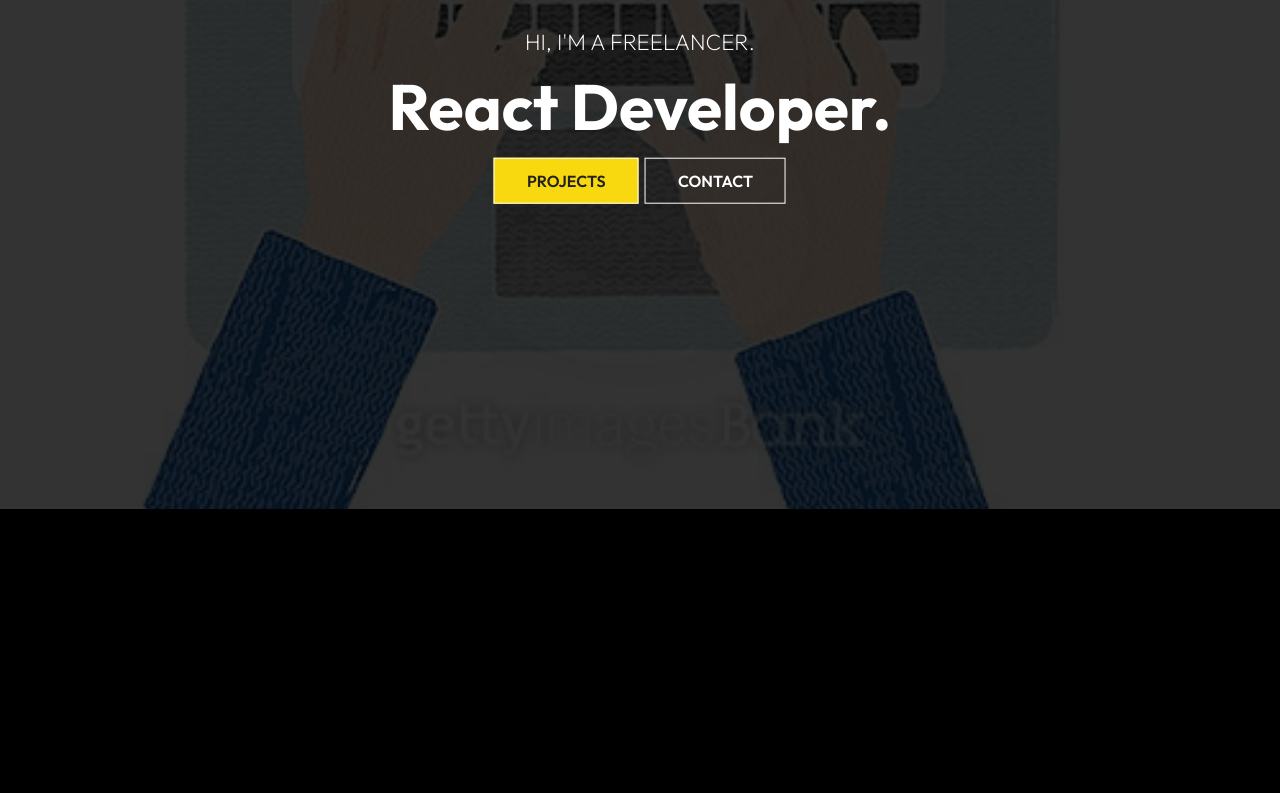
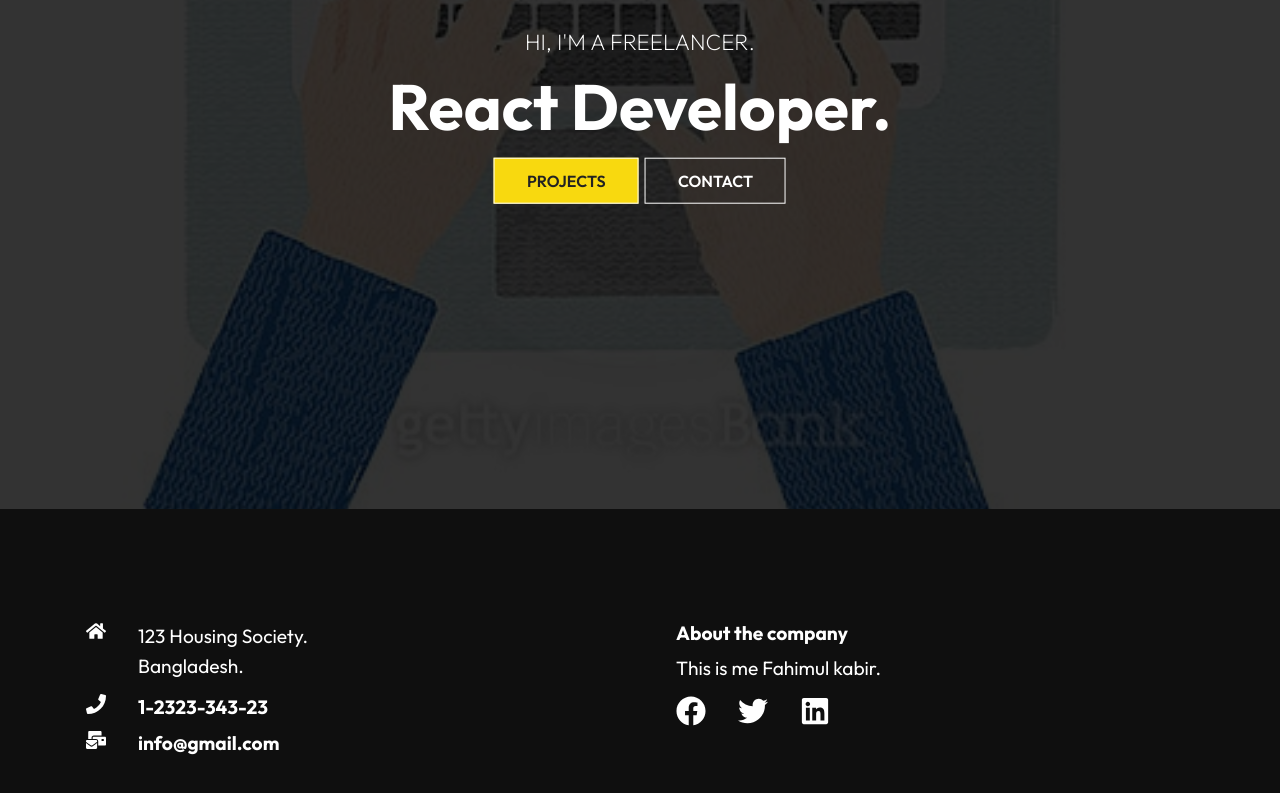
Before and after one commit to minju0809/react-website2, a React (Create React App) app: page / in a window 1280 px wide. Shown: the part 291-1084 px from the top of the page. Before the commit the page ends 804 px from the top, so only its background shows below. Built offline with nearby package versions, Linux system fonts and the light colour scheme.

Commit message:
footer 추가

```diff
--- /dev/null
+++ b/src/components/Footer.js
@@ -0,0 +1,46 @@
+import "./FooterStyles.css";
+
+import React from "react";
+import { FaHome, FaPhone, FaMailBulk, FaFacebook, FaTwitter, FaLinkedin } from "react-icons/fa";
+
+const Footer = () => {
+  return (
+    <div className="footer">
+      <div className="footer-container">
+        <div className="left">
+          <div className="location">
+            <FaHome size={20} style={{ color: "#fff", marginRight: "2rem" }} />
+            <div>
+              <p>123 Housing Society.</p>
+              <p>Bangladesh.</p>
+            </div>
+          </div>
+          <div className="phone">
+            <h4>
+              <FaPhone size={20} style={{ color: "#fff", marginRight: "2rem" }} />
+              1-2323-343-23
+            </h4>
+          </div>
+          <div className="email">
+            <h4>
+              <FaMailBulk size={20} style={{ color: "#fff", marginRight: "2rem" }} />
+              info@gmail.com
+            </h4>
+          </div>
+        </div>
+
+        <div className="right">
+          <h4>About the company</h4>
+          <p>This is me Fahimul kabir.</p>
+          <div className="social">
+            <FaFacebook size={30} style={{ color: "#fff", marginRight: "2rem" }} />
+            <FaTwitter size={30} style={{ color: "#fff", marginRight: "2rem" }} />
+            <FaLinkedin size={30} style={{ color: "#fff", marginRight: "2rem" }} />
+          </div>
+        </div>
+      </div>
+    </div>
+  );
+};
+
+export default Footer;
--- /dev/null
+++ b/src/components/FooterStyles.css
@@ -0,0 +1,57 @@
+.footer {
+  width: 100%;
+  padding: 6rem 0;
+  background-color: rgba(19, 19, 19, 0.8);
+}
+
+.footer-container {
+  max-width: 1140px;
+  margin: auto;
+  display: grid;
+  grid-template-columns: repeat(2, 1fr);
+  grid-gap: 40px;
+}
+
+.left {
+  height: 100%;
+  max-width: 100%;
+  display: flex;
+  flex-direction: column;
+  padding: 1rem;
+}
+
+.location {
+  display: flex;
+  margin-bottom: 0.8rem;
+}
+
+.location p {
+  line-height: 30px;
+}
+
+.right {
+  height: 100%;
+  max-width: 100%;
+  display: flex;
+  flex-direction: column;
+  padding: 1rem;
+}
+
+.social {
+  margin-top: 1rem;
+}
+
+h4 {
+  font-size: 1.2rem;
+  padding-bottom: 0.7rem;
+}
+
+p {
+  font-size: 1.2rem;
+}
+
+@media screen and (max-width: 640px) {
+  .footer-container {
+    grid-template-columns: 1fr;
+  }
+}
--- a/src/routes/Home.js
+++ b/src/routes/Home.js
@@ -1,12 +1,14 @@
 import React from "react";
 import Navbar from "../components/Navbar";
 import HeroImg from "../components/HeroImg";
+import Footer from "../components/Footer";
 
 const Home = () => {
   return (
     <div>
       <Navbar />
       <HeroImg />
+      <Footer />
     </div>
   );
 };
```
